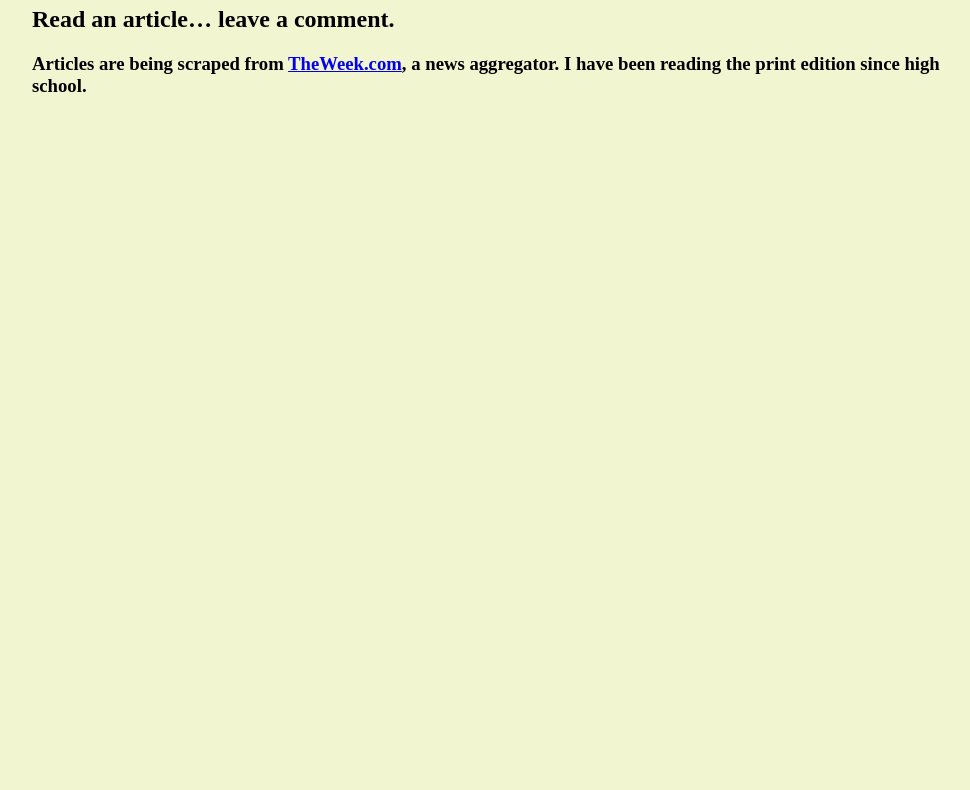
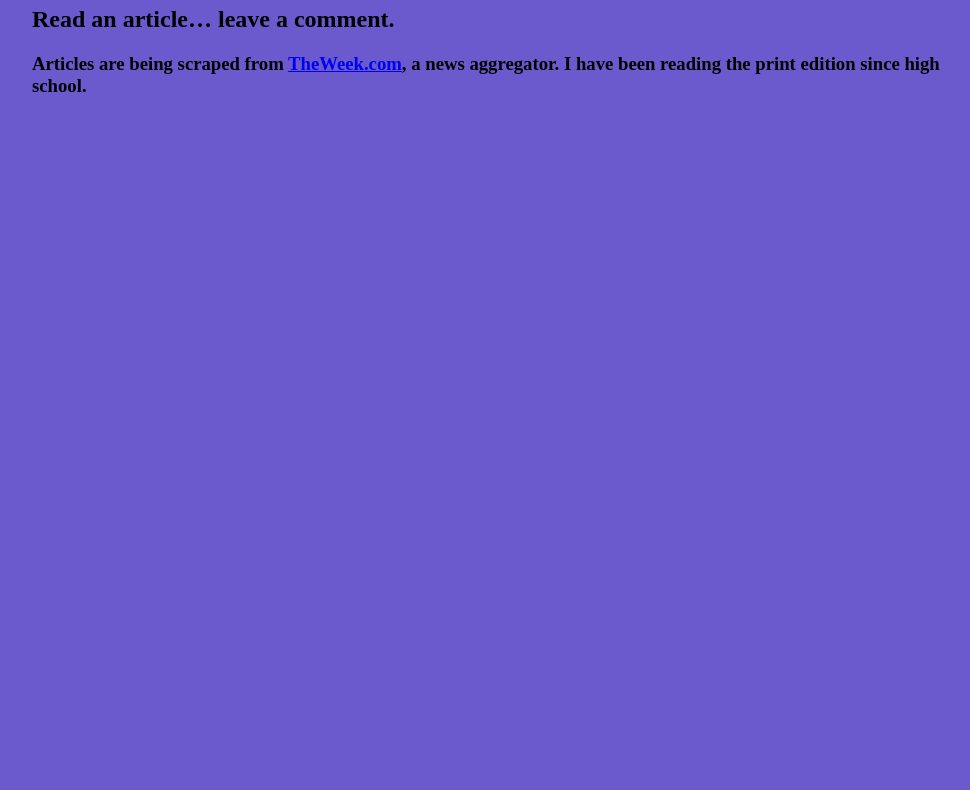
Before and after one commit to NDHF/mongoProject, a website: page public/index.html in a window 1280 px wide. Shown: the part 145-935 px from the top of the page, without its empty margins (128-1098 px from the left). Drawn offline with nearby package versions, Linux system fonts and the light colour scheme; no server answers.

Commit message:
Changing background color

```diff
--- a/public/index.html
+++ b/public/index.html
@@ -5,7 +5,7 @@
     <title>Nicholas Bernhard's Web-Scraping Application</title>
     <!-- Inline Style -->
     <style>
-      body { background-color: #F2F6D0 }
+      body { background-color: slateblue }
       #wrapper {
         width: 960px;
         margin-left: auto;
```
